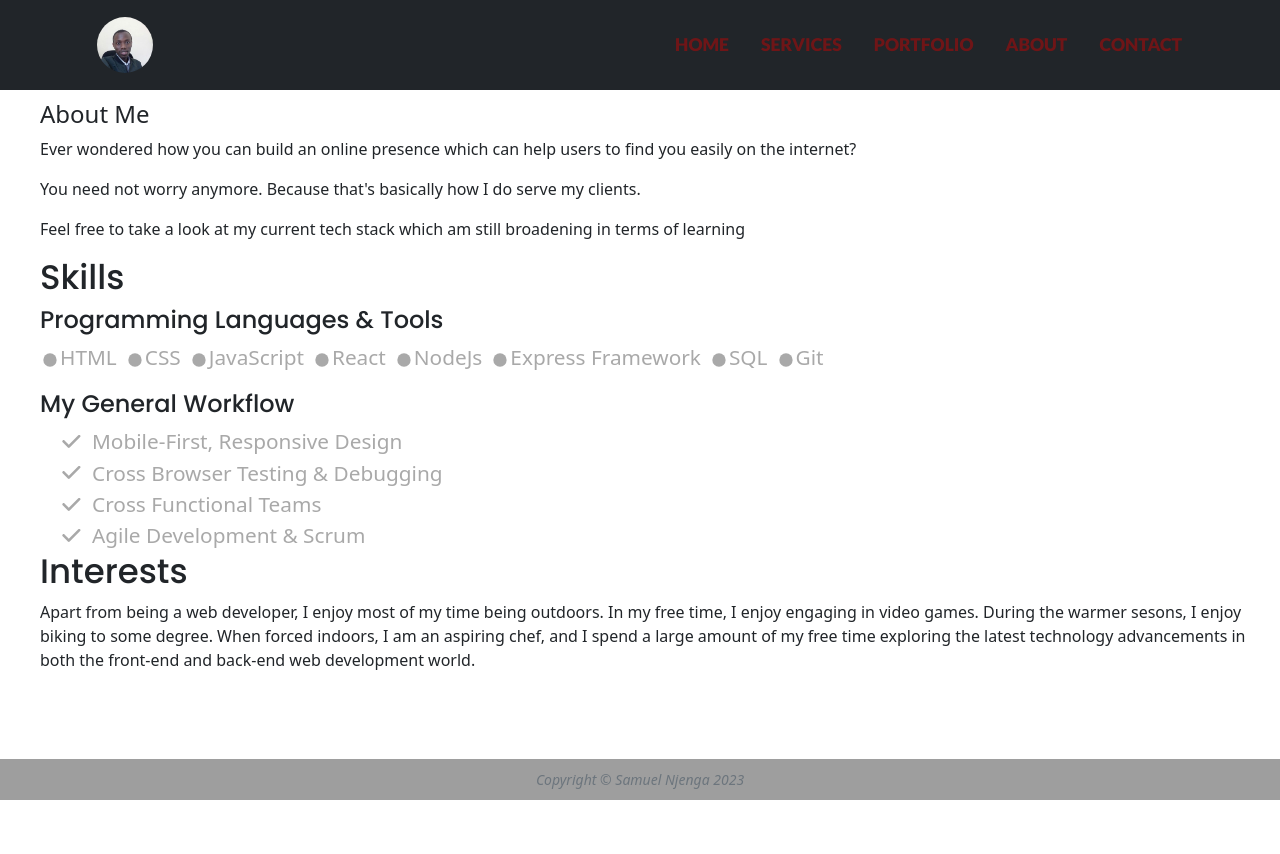
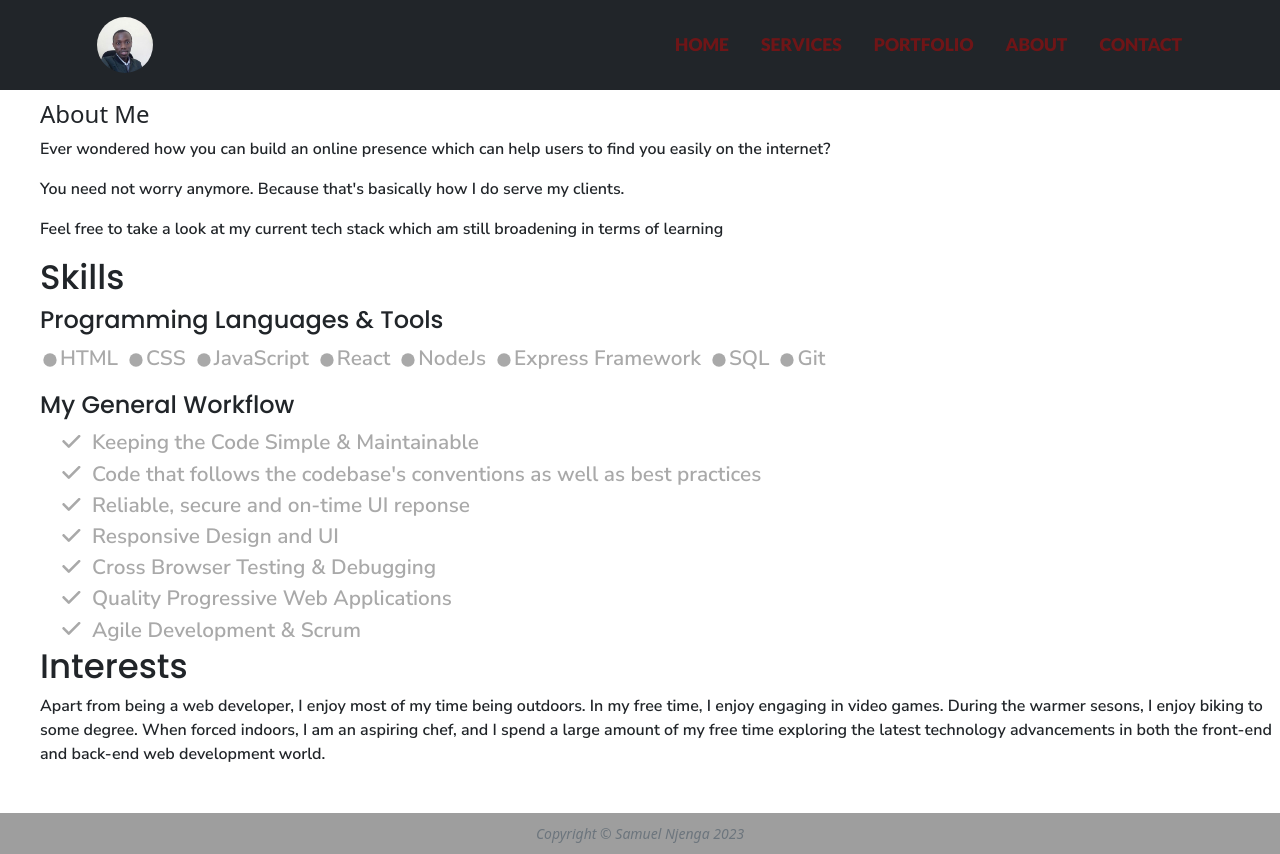
Before and after one commit to SamuelNjenga/the-wrapper, a React (Vite) app: page /about in a window 1280 px wide. Before the commit the page ends 800 px from the top, so only its background shows below. Built offline with nearby package versions, Linux system fonts and the light colour scheme; a web font is replaced by a local one.

Commit message:
feat: add margin top to the Introduction component

```diff
--- a/index.html
+++ b/index.html
@@ -37,6 +37,10 @@
       href="https://fonts.googleapis.com/css2?family=Source+Serif+Pro:wght@600&display=swap"
       rel="stylesheet"
     />
+    <link
+      href="https://fonts.googleapis.com/css2?family=Nunito+Sans:wght@600&display=swap"
+      rel="stylesheet"
+    />
 
     <!-- Bootstrap Icons -->
     <link
--- a/src/features/about/About.css
+++ b/src/features/about/About.css
@@ -3,3 +3,7 @@
   padding-left: 40px;
   padding-bottom: 4.5rem;
 }
+
+.about-text {
+  font-family: "Nunito Sans", sans-serif;
+}
--- a/src/features/about/About.jsx
+++ b/src/features/about/About.jsx
@@ -9,15 +9,15 @@ const About = () => {
   return (
     <div className="about-main">
       <h4>About Me</h4>
-      <p>
+      <p className="about-text">
         Ever wondered how you can build an online presence which can help users
         to find you easily on the internet?
       </p>
-      <p>
+      <p className="about-text">
         You need not worry anymore. Because that's basically how I do serve my
         clients.
       </p>
-      <p>
+      <p className="about-text">
         Feel free to take a look at my current tech stack which am still
         broadening in terms of learning
       </p>
--- a/src/features/interests/InterestsList.css
+++ b/src/features/interests/InterestsList.css
@@ -5,3 +5,7 @@
 .interests-header {
   font-size: 34px;
 }
+
+.interests-text {
+  font-family: "Nunito Sans", sans-serif;
+}
--- a/src/features/interests/InterestsList.jsx
+++ b/src/features/interests/InterestsList.jsx
@@ -5,7 +5,7 @@ const InterestsList = () => {
   return (
     <div>
       <h4 className="interests-header">Interests</h4>
-      <p>
+      <p className="interests-text">
         Apart from being a web developer, I enjoy most of my time being
         outdoors. In my free time, I enjoy engaging in video games. During the
         warmer sesons, I enjoy biking to some degree. When forced indoors, I am
--- a/src/features/intro/Introduction.css
+++ b/src/features/intro/Introduction.css
@@ -6,7 +6,8 @@
 }
 
 .introduction-main {
-  padding-top: 100px;
+  margin-top: 20px;
+  padding-top: 120px;
   padding-left: 40px;
 }
 
--- /dev/null
+++ b/src/features/intro/Introduction.min.css
@@ -0,0 +1 @@
+.welcome-text{font-family:Poppins,sans-serif;font-size:54px;padding-left:20px;padding-bottom:4.5rem}.introduction-main{padding-top:120px;padding-left:400px}.introduction-description{font-family:Raleway,sans-serif;font-size:1.5rem}@media only screen and (max-width:600px){.introduction-description{font-family:Raleway,sans-serif;font-size:1.5rem}}.padding-left{padding-left:20px}.masthead{padding-top:10rem;padding-bottom:4.5rem;background:linear-gradient(to bottom,rgba(92,77,66,.8) 0,rgba(92,77,66,.8) 100%),url(/src/assets/fullsize/background_img.jpg);background-position:center;background-repeat:no-repeat;background-attachment:scroll;background-size:cover}.masthead .h1,.masthead h1{font-size:2.25rem}@media (min-width:992px){.masthead{height:100vh;min-height:40rem;padding-top:4.5rem;padding-bottom:0}.masthead p{font-size:1.15rem}.masthead .h1,.masthead h1{font-size:3rem}}@media (min-width:1200px){.masthead .h1,.masthead h1{font-size:3.5rem}}
--- a/src/features/skills/SkillsList.css
+++ b/src/features/skills/SkillsList.css
@@ -53,3 +53,7 @@ section.resume-section .resume-section-content {
   font-size: 1.3rem;
   color: rgb(169, 169, 169);
 }
+
+.skill-text {
+  font-family: "Nunito Sans", sans-serif;
+}
--- a/src/features/skills/SkillsList.jsx
+++ b/src/features/skills/SkillsList.jsx
@@ -12,60 +12,79 @@ const SkillsList = () => {
       <section className="resume-section" id="skills">
         <div className="resume-section-content">
           <ul className="list-inline dev-icons">
-            <li className="list-inline-item">
+            <li className="list-inline-item skill-text">
               <FiberManualRecordIcon fontSize="small" />
               <span>HTML</span>
             </li>
-            <li className="list-inline-item">
+            <li className="list-inline-item skill-text">
               <FiberManualRecordIcon fontSize="small" />
               <span>CSS</span>
             </li>
-            <li className="list-inline-item">
+            <li className="list-inline-item skill-text">
               <FiberManualRecordIcon fontSize="small" />
               <span>JavaScript</span>
             </li>
-            <li className="list-inline-item">
+            <li className="list-inline-item skill-text">
               <FiberManualRecordIcon fontSize="small" />
               <span>React</span>
             </li>
-            <li className="list-inline-item">
+            <li className="list-inline-item skill-text">
               <FiberManualRecordIcon fontSize="small" />
               <span>NodeJs</span>
             </li>
-            <li className="list-inline-item">
+            <li className="list-inline-item skill-text">
               <FiberManualRecordIcon fontSize="small" />
               <span>Express Framework</span>
             </li>
-            <li className="list-inline-item">
+            <li className="list-inline-item skill-text">
               <FiberManualRecordIcon fontSize="small" />
               <span>SQL</span>
             </li>
-            <li className="list-inline-item">
+            <li className="list-inline-item skill-text">
               <FiberManualRecordIcon fontSize="small" />
               <span>Git</span>
             </li>
           </ul>
           <h5 className="languages-tools">My General Workflow</h5>
           <ul className="fa-ul mb-0 dev-icons">
-            <li>
+            <li className="skill-text">
               <span className="fa-li">
                 <i className="fas fa-check"></i>
               </span>
-              Mobile-First, Responsive Design
+              Keeping the Code Simple & Maintainable
             </li>
-            <li>
+            <li className="skill-text">
+              <span className="fa-li">
+                <i className="fas fa-check"></i>
+              </span>
+              Code that follows the codebase's conventions as well as best
+              practices
+            </li>
+            <li className="skill-text">
+              <span className="fa-li">
+                <i className="fas fa-check"></i>
+              </span>
+              Reliable, secure and on-time UI reponse
+            </li>
+            <li className="skill-text">
+              <span className="fa-li">
+                <i className="fas fa-check"></i>
+              </span>
+              Responsive Design and UI
+            </li>
+            <li className="skill-text">
               <span className="fa-li">
                 <i className="fas fa-check"></i>
               </span>
               Cross Browser Testing & Debugging
             </li>
-            <li>
+            <li className="skill-text">
               <span className="fa-li">
                 <i className="fas fa-check"></i>
               </span>
-              Cross Functional Teams
+              Quality Progressive Web Applications
             </li>
-            <li>
+            <li className="skill-text">
               <span className="fa-li">
                 <i className="fas fa-check"></i>
               </span>
```
